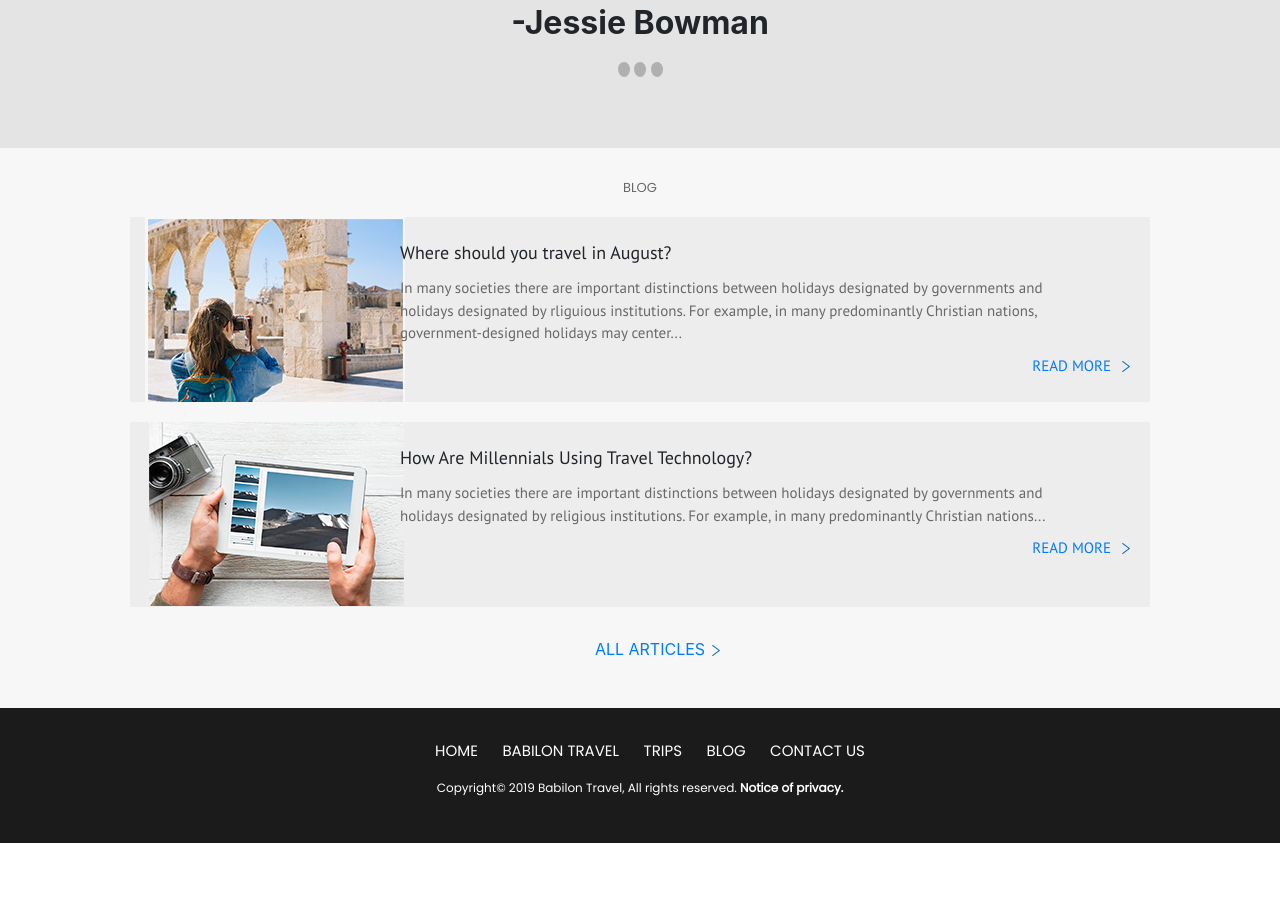
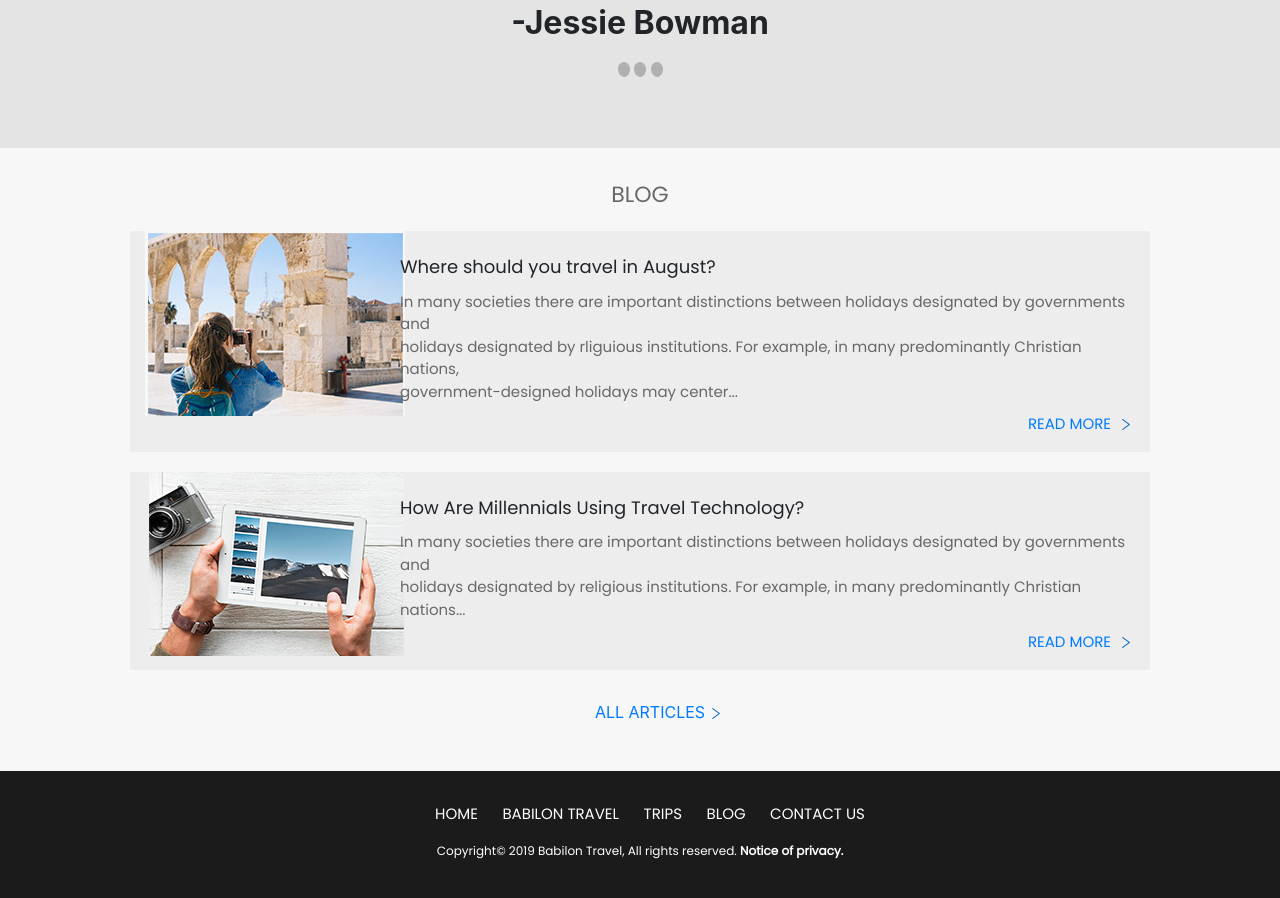
Before and after one commit to CristianMeSu/babilon.com.mx, a plain HTML site: page index.html in a window 1280 px wide. Shown: the part 1971-2869 px from the top of the page. Before the commit the page ends 2814 px from the top, so only its background shows below. Drawn offline with nearby package versions, Linux system fonts and the light colour scheme.

Commit message:
estilos letra

```diff
--- a/estilos/estilos.css
+++ b/estilos/estilos.css
@@ -554,30 +554,30 @@ h3{
 	padding-top: 25px;
 	padding-bottom: 5px;
 	font-size: 18px;
-	font-family: 'PT Sans', sans-serif;
+	font-family: 'Poppins', sans-serif;
 }
 #text00 p{
 	margin: 0px;
 	font-size: 15px;
-	font-family: 'PT Sans', sans-serif;
+	font-family: 'Poppins', sans-serif;
 }
 #text01 p{
 	margin: 0px;
 	font-size: 15px;
-	font-family: 'PT Sans', sans-serif;
+	font-family: 'Poppins', sans-serif;
 }
 #text00 .read{
 	text-align: right;
 	color: #1e78c4;
 	font-size: 15px;
-	font-family: 'PT Sans', sans-serif;
+	font-family: 'Poppins', sans-serif;
 	padding-top: 10px;
 }
 #text01 .read{
 	text-align: right;
 	color: #1e78c4;
 	font-size: 15px;
-	font-family: 'PT Sans', sans-serif;
+	font-family: 'Poppins', sans-serif;
 	padding-top: 10px;
 }
 .read nav ul li{
@@ -596,11 +596,15 @@ h3{
 }
 
 
-#blog{
+#blog4{
 	padding-top: 30px;
 	text-align: center;
+
+}
+#blog4 p{
+
 	font-size: 22px;
-	font-family: 'PT Sans', sans-serif;
+	font-family: 'Poppins', sans-serif;
 }
 #footer{
 	background-color: #1b1b1b;
--- a/index.html
+++ b/index.html
@@ -309,7 +309,7 @@
 	<!-- Parte Julio ----------------------------------------------------------------------------->
 <div id="julio" class="container-fluid">
 	<div id="fondogen">
-	<div id="blog">
+	<div id="blog4">
 		<p>BLOG</p>
 	</div>
 		<div id="julio1" class="row">
```
